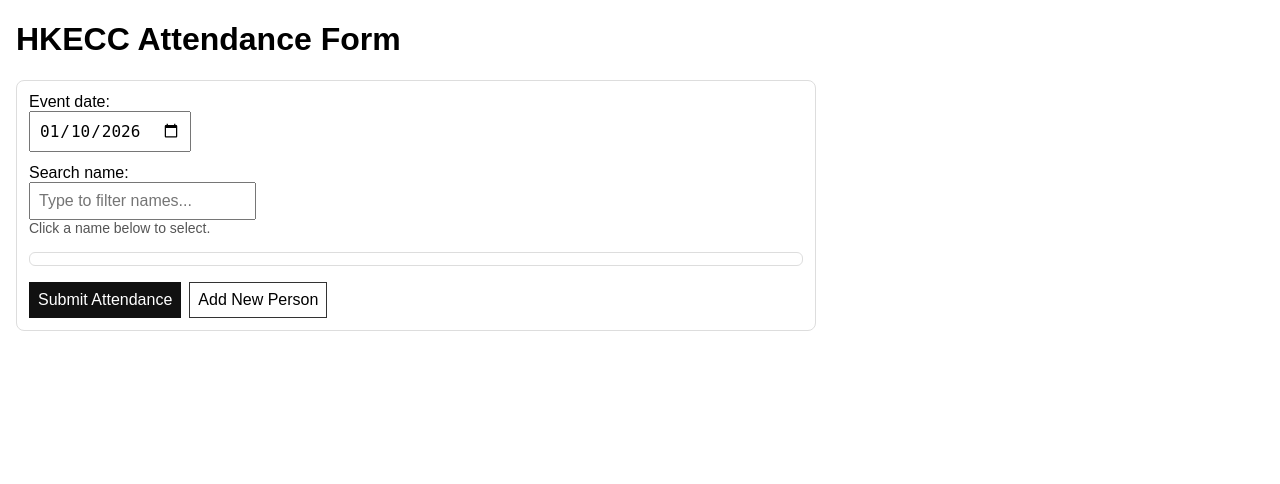
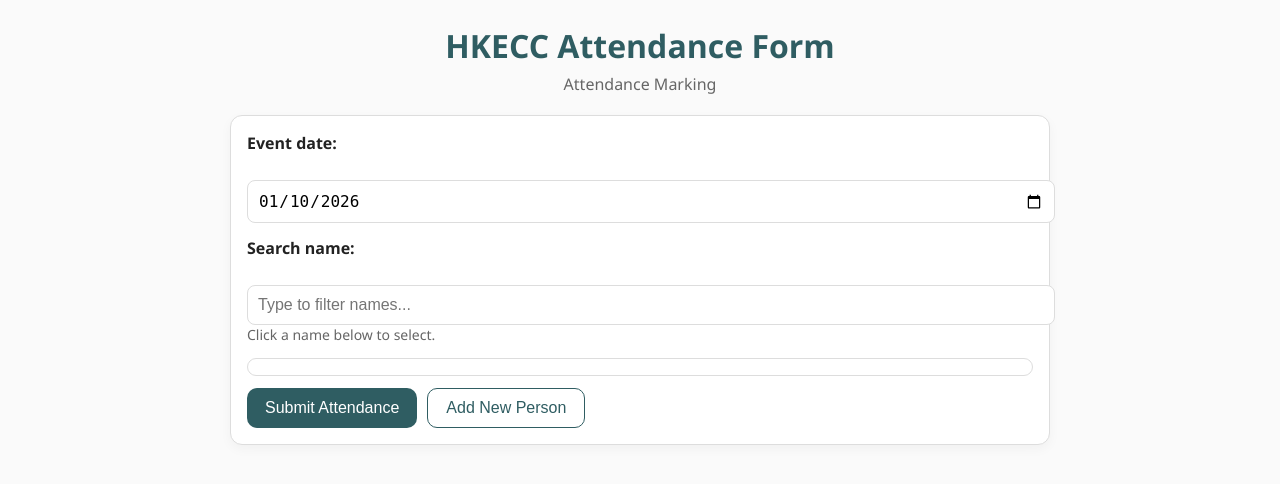
Before and after one commit to darrenbudiman/attendanceSystem, a Flask app: template templates/index.html in a window 1280 px wide. Shown: the top 484 px of the page. Run offline with Flask 3, Linux system fonts and the light colour scheme; the template is opened without the code that fills it, so the values that code supplies are empty.

Commit message:
all data stored in attendance.xlsx now

```diff
--- a/app.py
+++ b/app.py
@@ -1,11 +1,10 @@
 """
 Requirements
-    - pip install openpyxl, flask
+    - pip install openpyxl flask
 """
 
 from flask import Flask, render_template, request, redirect, url_for, flash
 from openpyxl import Workbook, load_workbook
-import csv
 import os
 from datetime import datetime
 
@@ -13,112 +12,167 @@ app = Flask(__name__)
 app.secret_key = "local-dev-key"
 
 BASE_DIR = os.path.dirname(os.path.abspath(__file__))
-
-PEOPLE_CSV = os.path.join(BASE_DIR, "people.csv")
 ATTENDANCE_XLSX = os.path.join(BASE_DIR, "attendance.xlsx")
 
-def ensure_people_csv_exists():
-    if not os.path.exists(PEOPLE_CSV):
-        with open(PEOPLE_CSV, "w", newline="", encoding="utf-8") as f:
-            writer = csv.DictWriter(f, fieldnames=["full_name", "sex"])
-            writer.writeheader()
+ATTENDANCE_SHEET = "Attendance"
+PEOPLE_SHEET = "People"
 
-def get_sex_by_name(full_name: str) -> str:
-    people = load_people()
-    for p in people:
-        if p["full_name"].lower() == full_name.lower():
-            return p["sex"]
-    return ""
 
+# ----------------------------
+# Excel setup helpers
+# ----------------------------
+def ensure_workbook_exists():
+    """
+    Ensures attendance.xlsx exists and contains:
+      - Sheet 'Attendance' with header: event_date, full_name, sex, timestamp
+      - Sheet 'People' with header: full_name, sex
+    """
+    if not os.path.exists(ATTENDANCE_XLSX):
+        wb = Workbook()
+
+        # Default sheet -> rename to Attendance
+        ws_att = wb.active
+        ws_att.title = ATTENDANCE_SHEET
+        ws_att.append(["event_date", "full_name", "sex", "timestamp"])
+
+        # Create People sheet
+        ws_people = wb.create_sheet(PEOPLE_SHEET)
+        ws_people.append(["full_name", "sex"])
+
+        wb.save(ATTENDANCE_XLSX)
+        return
+
+    # If file exists, ensure both sheets + headers exist
+    wb = load_workbook(ATTENDANCE_XLSX)
+
+    if ATTENDANCE_SHEET not in wb.sheetnames:
+        ws_att = wb.create_sheet(ATTENDANCE_SHEET, 0)
+        ws_att.append(["event_date", "full_name", "sex", "timestamp"])
+    else:
+        ws_att = wb[ATTENDANCE_SHEET]
+        if ws_att.max_row < 1:
+            ws_att.append(["event_date", "full_name", "sex", "timestamp"])
+
+    if PEOPLE_SHEET not in wb.sheetnames:
+        ws_people = wb.create_sheet(PEOPLE_SHEET)
+        ws_people.append(["full_name", "sex"])
+    else:
+        ws_people = wb[PEOPLE_SHEET]
+        if ws_people.max_row < 1:
+            ws_people.append(["full_name", "sex"])
+
+    wb.save(ATTENDANCE_XLSX)
+
+
+def normalize_name(name: str) -> str:
+    return " ".join((name or "").strip().split())
+
+
+def normalize_sex(sex: str) -> str:
+    return (sex or "").strip().upper()
+
+
+# ----------------------------
+# People sheet (data source)
+# ----------------------------
 def load_people():
-    ensure_people_csv_exists()
-    print("READING PEOPLE CSV FROM:", PEOPLE_CSV)
+    """
+    Returns list of dicts: [{"full_name": "...", "sex": "M/F"}, ...]
+    Reads from attendance.xlsx -> sheet 'People'
+    """
+    ensure_workbook_exists()
+    wb = load_workbook(ATTENDANCE_XLSX)
+    ws = wb[PEOPLE_SHEET]
+
     people = []
+    # Expect header row at row 1: full_name, sex
+    for row in ws.iter_rows(min_row=2, values_only=True):
+        full_name = normalize_name(row[0] if len(row) > 0 else "")
+        sex = normalize_sex(row[1] if len(row) > 1 else "")
 
-    with open(PEOPLE_CSV, newline="", encoding="utf-8") as f:
-        reader = csv.DictReader(f)
-        for row in reader:
-            name = (row.get("full_name") or "").strip()
-            sex = (row.get("sex") or "").strip().upper()
-            if name and sex:
-                people.append({
-                    "full_name": name,
-                    "sex": sex
-                })
+        if full_name and sex in {"M", "F"}:
+            people.append({"full_name": full_name, "sex": sex})
 
     people.sort(key=lambda p: p["full_name"].lower())
     return people
 
-def ensure_attendance_excel_exists():
-    if not os.path.exists(ATTENDANCE_XLSX):
-        wb = Workbook()
-        ws = wb.active
-        ws.title = "Attendance"
-        ws.append(["event_date", "full_name", "sex", "timestamp"])
-        wb.save(ATTENDANCE_XLSX)
 
-def append_attendance(event_date, full_name):
-    ensure_attendance_excel_exists()
+def get_sex_by_name(full_name: str) -> str:
+    target = normalize_name(full_name).lower()
+    for p in load_people():
+        if p["full_name"].lower() == target:
+            return p["sex"]
+    return ""
+
+
+def add_person_to_people_sheet(full_name: str, sex: str) -> bool:
+    """
+    Adds a new person to People sheet if not already present (case-insensitive).
+    Returns True if added, False if duplicate/invalid.
+    """
+    ensure_workbook_exists()
+
+    new_name = normalize_name(full_name)
+    sex = normalize_sex(sex)
+
+    if not new_name or sex not in {"M", "F"}:
+        return False
+
+    existing_lower = {p["full_name"].lower() for p in load_people()}
+    if new_name.lower() in existing_lower:
+        return False
+
+    wb = load_workbook(ATTENDANCE_XLSX)
+    ws = wb[PEOPLE_SHEET]
+    ws.append([new_name, sex])
+    wb.save(ATTENDANCE_XLSX)
+    return True
+
+
+# ----------------------------
+# Attendance sheet (logging)
+# ----------------------------
+def append_attendance(event_date: str, full_name: str):
+    ensure_workbook_exists()
+
+    full_name = normalize_name(full_name)
+    if not full_name:
+        return
 
     sex = get_sex_by_name(full_name)
 
     wb = load_workbook(ATTENDANCE_XLSX)
-    ws = wb.worksheets[0]  # FIRST SHEET ONLY
+    ws = wb[ATTENDANCE_SHEET]
 
     ws.append([
         event_date,
         full_name,
         sex,
-        datetime.now().isoformat(timespec="seconds")
+        datetime.now().isoformat(timespec="seconds"),
     ])
 
     wb.save(ATTENDANCE_XLSX)
 
 
-def normalize_name(name: str) -> str:
-    # Normalize whitespace: "  Juan   Dela  Cruz " -> "Juan Dela Cruz"
-    return " ".join(name.strip().split())
-
-
-def add_person_to_people_csv(full_name: str, sex: str) -> bool:
-    ensure_people_csv_exists()
-
-    new_name = normalize_name(full_name)
-    sex = sex.upper()
-
-    if not new_name or sex not in {"M", "F"}:
-        return False
-
-    existing = load_people()
-    existing_lower = {p["full_name"].lower() for p in existing}
-
-    if new_name.lower() in existing_lower:
-        return False
-
-    with open(PEOPLE_CSV, "a", newline="", encoding="utf-8") as f:
-        writer = csv.DictWriter(f, fieldnames=["full_name", "sex"])
-        writer.writerow({
-            "full_name": new_name,
-            "sex": sex
-        })
-
-    return True
-
+# ----------------------------
+# Routes
+# ----------------------------
 @app.route("/", methods=["GET"])
 def index():
     people = load_people()
     return render_template("index.html", people=people)
 
+
 @app.route("/submit", methods=["POST"])
 def submit():
-    event_date = request.form.get("event_date", "").strip()
-    names_raw = request.form.get("full_names", "").strip()
+    event_date = (request.form.get("event_date") or "").strip()
+    names_raw = (request.form.get("full_names") or "").strip()
 
     if not event_date or not names_raw:
         flash("Please select at least one name and event date.")
         return redirect(url_for("index"))
 
-    names = [n.strip() for n in names_raw.split(",") if n.strip()]
+    names = [normalize_name(n) for n in names_raw.split(",") if normalize_name(n)]
 
     for full_name in names:
         append_attendance(event_date, full_name)
@@ -131,7 +185,7 @@ def submit():
 def add_person():
     full_name = request.form.get("new_full_name", "")
     sex = request.form.get("sex", "")
-    event_date = request.form.get("event_date", "").strip()
+    event_date = (request.form.get("event_date") or "").strip()
 
     new_name = normalize_name(full_name)
 
@@ -139,10 +193,10 @@ def add_person():
         flash("Name is too short.")
         return redirect(url_for("index"))
 
-    added = add_person_to_people_csv(new_name, sex)
+    added = add_person_to_people_sheet(new_name, sex)
 
     if added:
-        # ✅ Mark attendance immediately if date exists
+        # Mark attendance immediately if date exists
         if event_date:
             append_attendance(event_date, new_name)
             flash(f"Added & recorded attendance: {new_name}")
@@ -155,4 +209,6 @@ def add_person():
 
 
 if __name__ == "__main__":
+    # Make sure workbook/sheets exist before first request
+    ensure_workbook_exists()
     app.run(host="127.0.0.1", port=5000, debug=True)
--- a/templates/index.html
+++ b/templates/index.html
@@ -5,40 +5,157 @@
   <meta name="viewport" content="width=device-width, initial-scale=1.0"/>
   <title>HKECC Attendance Form</title>
   <style>
-    body { font-family: Arial, sans-serif; margin: 16px; max-width: 800px; }
-    .row { margin-bottom: 12px; }
-    input, button { padding: 8px; font-size: 16px; }
-    ul { list-style: none; padding: 0; }
-    li { padding: 10px; border: 1px solid #ddd; margin-bottom: 6px; cursor: pointer; border-radius: 6px; }
-    li.selected { background: #eef6ff; border-color: #7ab8ff; }
-    .msg { padding: 10px; background: #f4f4f4; border-radius: 6px; margin-bottom: 12px; }
-    .small { color: #555; font-size: 14px; }
-    .card { border: 1px solid #ddd; border-radius: 8px; padding: 12px; margin: 12px 0; }
-    .btn-secondary { background: #fff; border: 1px solid #333; }
-    .btn-primary { background: #111; color: #fff; border: 1px solid #111; }
-    .actions { display: flex; gap: 8px; flex-wrap: wrap; }
+    :root {
+        --primary: #2f5d62;     /* calm teal */
+        --primary-light: #e6f0f1;
+        --border: #ddd;
+        --text: #222;
+        --muted: #666;
+        --bg: #fafafa;
+    }
+
+    body {
+        font-family: "Segoe UI", Arial, sans-serif;
+        margin: 0;
+        background: var(--bg);
+        color: var(--text);
+    }
+
+    .container {
+        max-width: 820px;
+        margin: 24px auto;
+        padding: 0 16px;
+    }
+
+    h1 {
+        text-align: center;
+        margin-bottom: 6px;
+        color: var(--primary);
+    }
+
+    .subtitle {
+        text-align: center;
+        color: var(--muted);
+        margin-bottom: 20px;
+    }
+
+    .card {
+        background: #fff;
+        border: 1px solid var(--border);
+        border-radius: 12px;
+        padding: 16px;
+        margin-bottom: 18px;
+        box-shadow: 0 4px 12px rgba(0,0,0,0.04);
+    }
+
+    .row {
+        margin-bottom: 14px;
+    }
+
+    label {
+        font-weight: 600;
+        margin-bottom: 4px;
+        display: block;
+    }
+
+    input[type="text"],
+    input[type="date"],
+    select {
+        width: 100%;
+        padding: 10px;
+        font-size: 16px;
+        border-radius: 8px;
+        border: 1px solid var(--border);
+    }
+
+    input:focus, select:focus {
+        outline: none;
+        border-color: var(--primary);
+    }
+
+    .small {
+        font-size: 14px;
+        color: var(--muted);
+    }
+
+    ul {
+        list-style: none;
+        padding: 0;
+        margin: 0;
+    }
+
     .name-list {
-      max-height: 320px;     /* adjust height as you like */
-      overflow-y: auto;      /* enable vertical scroll */
-      border: 1px solid #ddd;
-      border-radius: 6px;
-      padding: 6px;
+        max-height: 320px;
+        overflow-y: auto;
+        border: 1px solid var(--border);
+        border-radius: 10px;
+        padding: 8px;
+        background: #fff;
     }
-    /* Optional: nicer scrollbar (works in most browsers) */
-    .name-list::-webkit-scrollbar {
-      width: 8px;
+
+    li {
+        padding: 12px 10px;
+        border: 1px solid var(--border);
+        margin-bottom: 8px;
+        border-radius: 8px;
+        cursor: pointer;
+        transition: background 0.2s, border 0.2s;
     }
-    .name-list::-webkit-scrollbar-thumb {
-      background: #bbb;
-      border-radius: 4px;
+
+    li:hover {
+        background: #f4f8f9;
     }
-    .name-list::-webkit-scrollbar-thumb:hover {
-      background: #999;
+
+    li.selected {
+        background: var(--primary-light);
+        border-color: var(--primary);
     }
-  </style>
+
+    .actions {
+        display: flex;
+        gap: 10px;
+        margin-top: 12px;
+        flex-wrap: wrap;
+    }
+
+    button {
+        padding: 10px 18px;
+        font-size: 16px;
+        border-radius: 10px;
+        cursor: pointer;
+    }
+
+    .btn-primary {
+        background: var(--primary);
+        color: #fff;
+        border: none;
+    }
+
+    .btn-primary:hover {
+        opacity: 0.9;
+    }
+
+    .btn-secondary {
+        background: #fff;
+        border: 1px solid var(--primary);
+        color: var(--primary);
+    }
+
+    .msg {
+        background: #eef5f6;
+        border-left: 4px solid var(--primary);
+        padding: 12px;
+        border-radius: 8px;
+        margin-bottom: 16px;
+        }
+    </style>
+
+
 </head>
 <body>
-  <h1>HKECC Attendance Form</h1>
+  <div class="container">
+    <h1>HKECC Attendance Form</h1>
+    <div class="subtitle">Attendance Marking</div>
 
   {% with messages = get_flashed_messages() %}
     {% if messages %}
@@ -193,5 +310,6 @@
     });
   </script>
 
+  </div>
 </body>
 </html>
```
Also changed, not shown: 1 other file.
